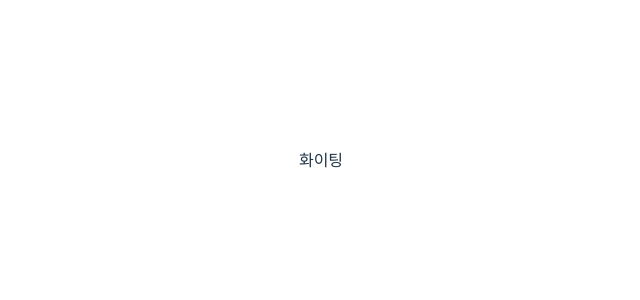
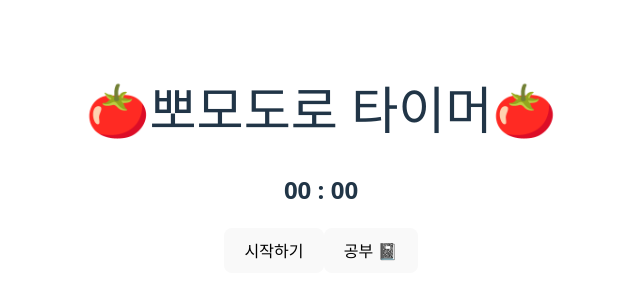
Before and after one commit to PARADOX-Tech-Course/React_second_class, a React (Vite) app: page / in a window 1280 px wide. Shown: the part 240-540 px from the top of the page, without its empty margins (319-959 px from the left). Built offline with nearby package versions, Linux system fonts and the light colour scheme.

Commit message:
feat: 타이머 컴포넌트 기본 UI 추가

```diff
--- a/src/App.jsx
+++ b/src/App.jsx
@@ -1,15 +1,14 @@
 import { useState } from "react";
-import reactLogo from "./assets/react.svg";
-import viteLogo from "/vite.svg";
 import "./App.css";
+import TimerDisplay from './components/TimerDisplay';
+import TimerControls from './components/TimerControls';
 
 function App() {
-  const [count, setCount] = useState(0);
-  const name = "류승찬";
 
   return (
     <>
-      화이팅
+      <TimerDisplay />
+      <TimerControls />
     </>
   );
 }
--- /dev/null
+++ b/src/components/TimerControls.jsx
@@ -0,0 +1,8 @@
+export default function TimerControls(){
+    return(
+        <>
+            <button>시작하기</button>
+            <button>공부 📓</button>
+        </>
+    )
+}
--- /dev/null
+++ b/src/components/TimerDisplay.jsx
@@ -0,0 +1,8 @@
+export default function TimerDisplay(){
+    return (
+        <>
+            <h1>🍅뽀모도로 타이머🍅</h1>
+            <h2>00 : 00</h2>
+        </>
+    );
+}
```
